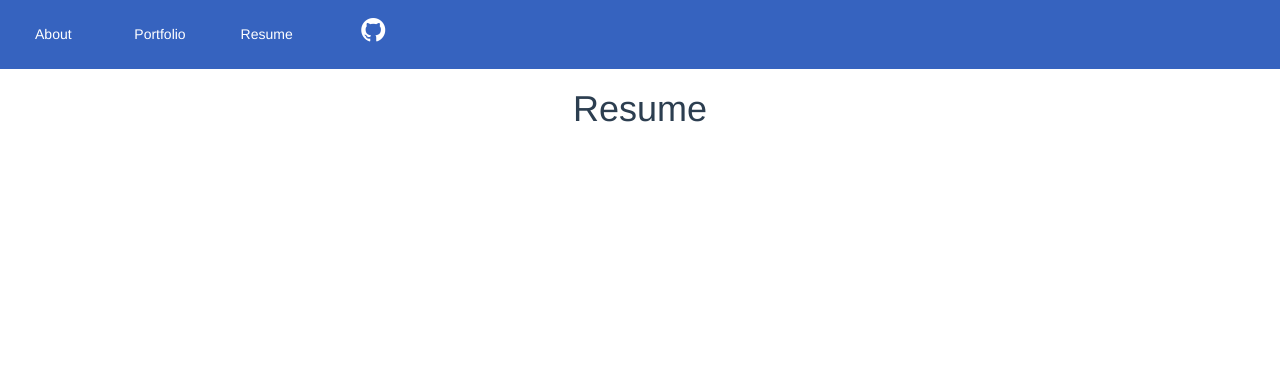
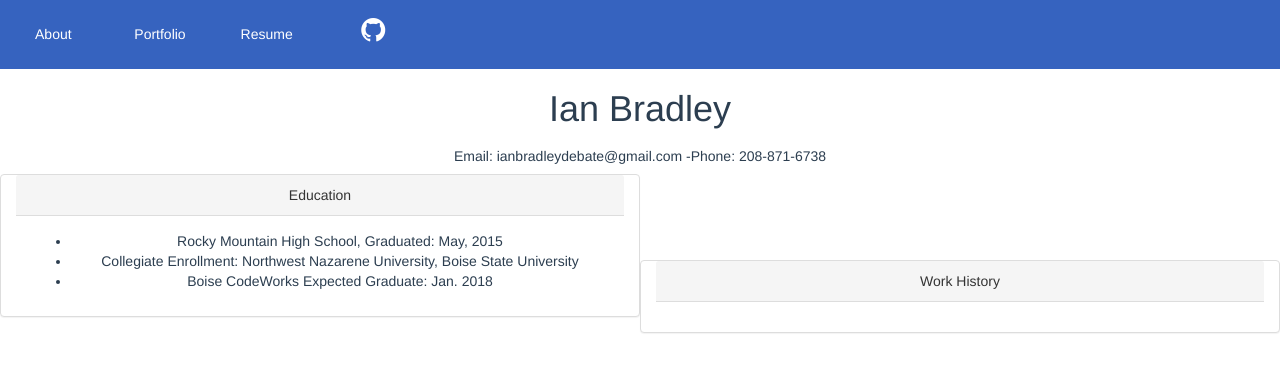
Before and after one commit to ibradley02/landing-page, a Vue app: page /#/resume in a window 1280 px wide. Shown: the top 372 px of the page. Built offline with nearby package versions, Linux system fonts and the light colour scheme.

Commit message:
change to about and resume

```diff
--- a/src/components/About.vue
+++ b/src/components/About.vue
@@ -1,10 +1,34 @@
 <template>
     <div>
         <navbar></navbar>
-        <div class="main">
-            <header>
-                <h1>About</h1>
+        <div class="main row">
+            <header class="col-sm-12">
+                <h1>Ian Bradley</h1>
             </header>
+            <div class="row">
+                <div class="col-sm-4 panel panel-default">
+                    <div class="panel-heading">
+                        <h4>About Me</h4>
+                    </div>
+                    <div class="panel-body">
+                        <p>Lorem ipsum dolor sit amet consectetur adipisicing elit. Commodi ut aliquid nostrum laborum quisquam.
+                            Asperiores exercitationem quaerat sequi hic ad reprehenderit sint minima, animi pariatur perspiciatis
+                            commodi, eveniet atque ex dolores aspernatur amet esse blanditiis ipsum? Autem enim tenetur illum
+                            magni corporis deserunt, veritatis explicabo. Et exercitationem a sequi quae!</p>
+                    </div>
+                </div>
+                <div class="col-sm-4 panel panel-default col2">
+                    <div class="panel-heading">
+                        <h4>Objective</h4>
+                    </div>
+                    <div class="panel-body">
+                        <p>Lorem, ipsum dolor sit amet consectetur adipisicing elit. Nostrum hic facilis iste libero quam aspernatur
+                            quae pariatur omnis velit ad dolore delectus aliquid aut consectetur tempore blanditiis veritatis,
+                            non molestiae quod officia nemo voluptate modi similique? Distinctio perspiciatis laborum, deleniti
+                            ipsum molestias molestiae, nesciunt consequuntur alias ex itaque ullam debitis!</p>
+                    </div>
+                </div>
+            </div>
         </div>
     </div>
 </template>
@@ -26,4 +50,12 @@
 </script>
 
 <style>
+    .panel {
+        float: none;
+        margin: 0 auto;
+        display: inline-block;
+    }
+    .col2 {
+        margin-left: 2vw;
+    }
 </style>
--- a/src/components/Resume.vue
+++ b/src/components/Resume.vue
@@ -1,10 +1,36 @@
 <template>
     <div>
         <navbar></navbar>
-        <div class="main">
-            <header>
-                <h1>Resume</h1>
+        <div class="main row">
+            <header class="col-sm-12">
+                <h1>Ian Bradley</h1>
+                <div class="email">
+                    <h5>Email: ianbradleydebate@gmail.com -</h5>
+                </div>
+                <div class="phone">
+                    <h5>Phone: 208-871-6738</h5>
+                </div>
             </header>
+            <div class="col-sm-6 panel panel-default">
+                <div class="panel-heading">Education</div>
+                <div class="panel-body">
+                    <ul>
+                        <li>
+                            Rocky Mountain High School, Graduated: May, 2015
+                        </li>
+                        <li>
+                            Collegiate Enrollment: Northwest Nazarene University, Boise State University
+                        </li>
+                        <li>
+                            Boise CodeWorks Expected Graduate: Jan. 2018
+                        </li>
+                    </ul>
+                </div>
+            </div>
+            <div class="col-sm-6 panel panel-default">
+                <div class="panel-heading">Work History</div>
+                <div class="panel-body"></div>
+            </div>
         </div>
     </div>
 </template>
@@ -26,4 +52,11 @@
 </script>
 
 <style>
+    .email {
+        display: inline-flex;
+    }
+
+    .phone {
+        display: inline-flex;
+    }
 </style>
```
